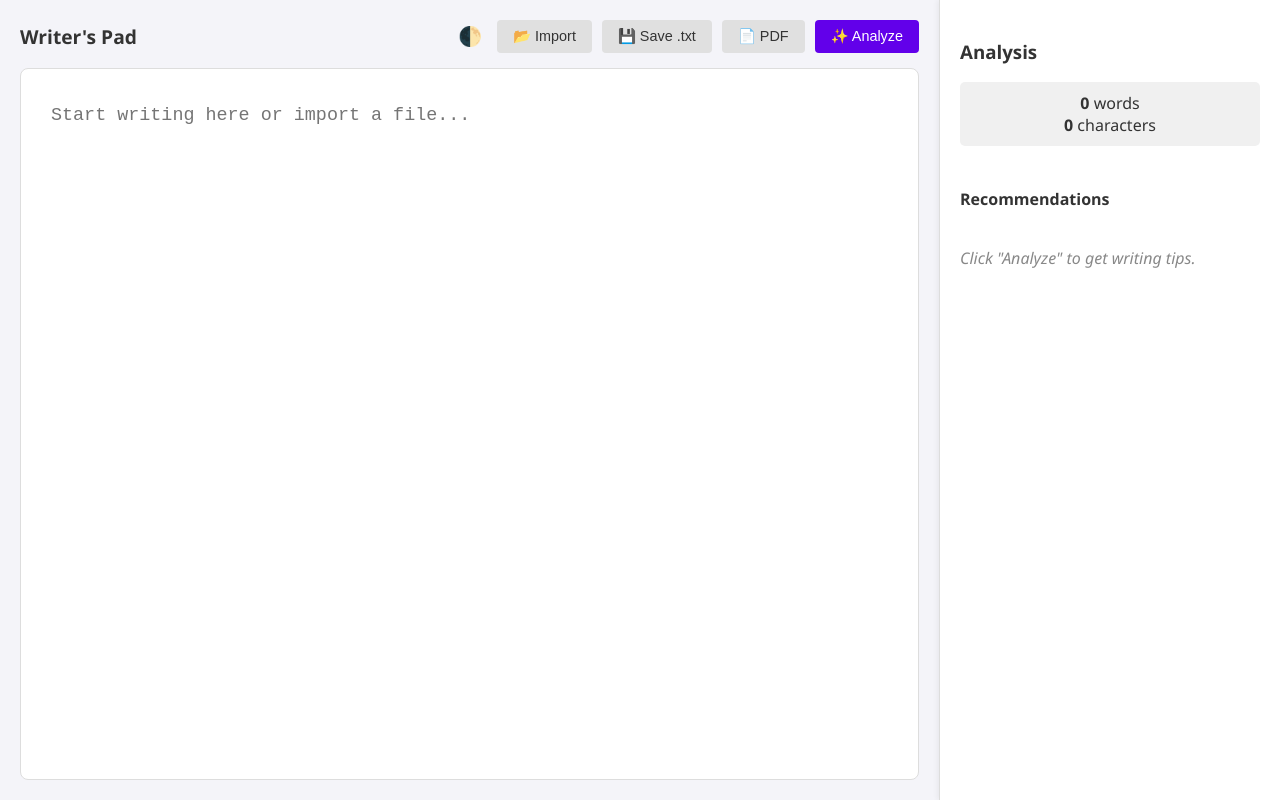
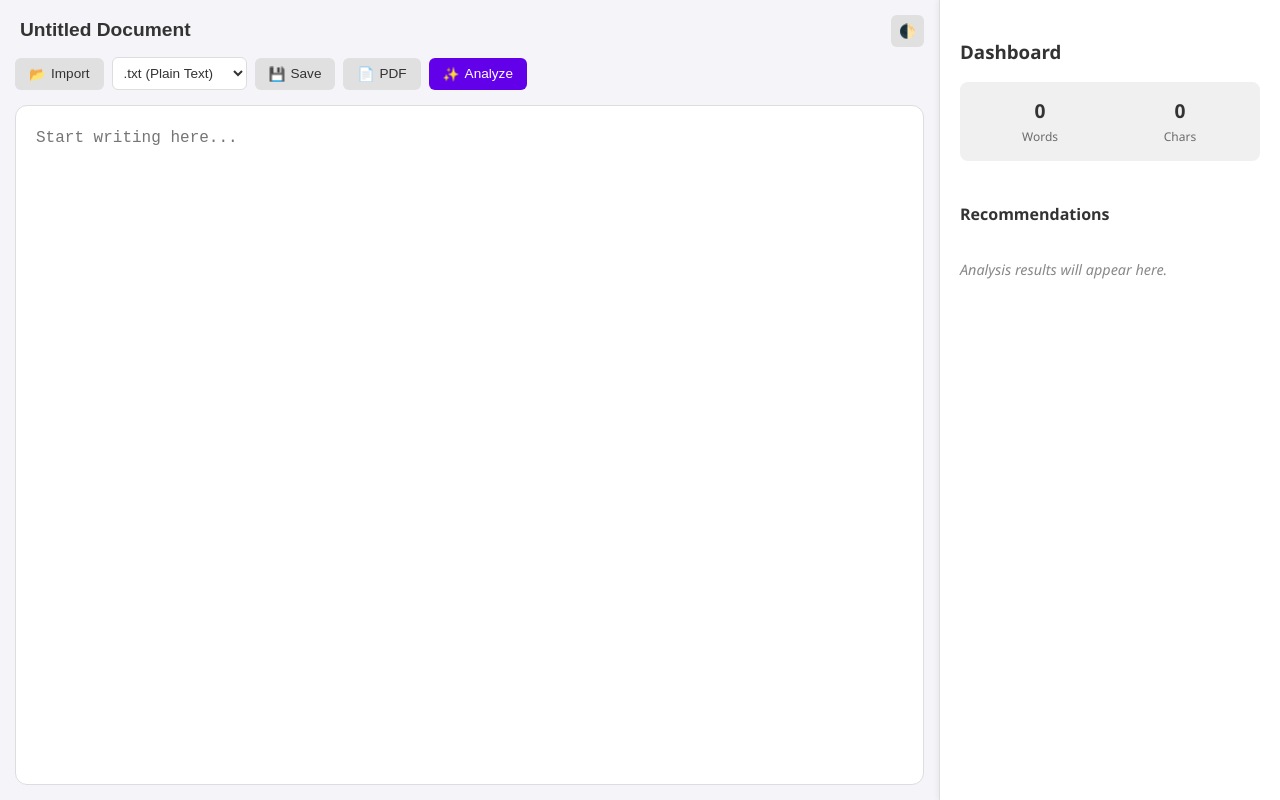
Before and after one commit to suncen07/suncen07.github.io, a plain HTML site: page app/writing-tool.html in a window 1280 px wide. Drawn offline with Linux system fonts and the light colour scheme.

Commit message:
Update writing-tool.html

```diff
--- a/app/writing-tool.html
+++ b/app/writing-tool.html
@@ -6,7 +6,7 @@
     <title>Interactive Writer Pro</title>
     <style>
         :root {
-            /* Light Mode (Default) */
+            /* Light Mode */
             --bg-color: #f4f4f9;
             --sidebar-bg: #ffffff;
             --text-color: #333333;
@@ -15,9 +15,9 @@
             --editor-border: #dddddd;
             --stat-box-bg: #f0f0f0;
             --sidebar-width: 300px;
+            --header-height: 120px;
         }
 
-        /* Dark Mode Override */
         body.dark-mode {
             --bg-color: #121212;
             --sidebar-bg: #1e1e1e;
@@ -29,7 +29,7 @@
         }
 
         body {
-            font-family: 'Segoe UI', Tahoma, Geneva, Verdana, sans-serif;
+            font-family: 'Segoe UI', system-ui, -apple-system, sans-serif;
             margin: 0;
             padding: 0;
             background-color: var(--bg-color);
@@ -40,13 +40,19 @@
             transition: background-color 0.3s, color 0.3s;
         }
 
-        /* Layout */
+        /* Layout Architecture */
+        .app-container {
+            display: flex;
+            width: 100%;
+            height: 100%;
+        }
+
         .main-content {
             flex: 1;
             display: flex;
             flex-direction: column;
-            padding: 20px;
-            max-width: calc(100% - var(--sidebar-width));
+            padding: 15px;
+            min-width: 0; /* Prevent flex blowout */
         }
 
         .sidebar {
@@ -58,256 +64,365 @@
             display: flex;
             flex-direction: column;
             box-shadow: -2px 0 5px rgba(0,0,0,0.05);
-            transition: background-color 0.3s;
+            transition: transform 0.3s ease;
         }
 
-        /* Toolbar */
+        /* Header & Toolbar */
+        .header-section {
+            display: flex;
+            flex-direction: column;
+            gap: 10px;
+            margin-bottom: 15px;
+        }
+
+        .top-row {
+            display: flex;
+            align-items: center;
+            gap: 10px;
+            flex-wrap: wrap;
+        }
+
+        #filenameInput {
+            background: transparent;
+            border: none;
+            border-bottom: 2px solid transparent;
+            color: var(--text-color);
+            font-size: 1.2rem;
+            font-weight: bold;
+            padding: 2px 5px;
+            width: 200px;
+            transition: border-bottom 0.2s;
+        }
+
+        #filenameInput:focus {
+            outline: none;
+            border-bottom: 2px solid var(--accent-color);
+        }
+
         .toolbar {
-            margin-bottom: 15px;
             display: flex;
-            gap: 10px;
+            gap: 8px;
+            flex-wrap: wrap;
             align-items: center;
         }
 
-        h1 { margin: 0; font-size: 1.2rem; margin-right: auto; }
-
+        /* Form Controls */
         button {
-            padding: 8px 16px;
+            padding: 8px 14px;
             background-color: var(--accent-color);
             color: white;
             border: none;
-            border-radius: 4px;
+            border-radius: 6px;
             cursor: pointer;
-            font-size: 0.9rem;
-            transition: background 0.2s, opacity 0.2s;
+            font-size: 0.85rem;
+            font-weight: 500;
+            transition: opacity 0.2s;
+            display: flex;
+            align-items: center;
+            gap: 5px;
         }
 
-        button:hover { opacity: 0.9; }
+        button:hover { opacity: 0.85; }
 
         button.secondary { background-color: #e0e0e0; color: #333; }
         body.dark-mode button.secondary { background-color: #444; color: #fff; }
 
-        button.secondary:hover { background-color: #d5d5d5; }
-        body.dark-mode button.secondary:hover { background-color: #555; }
-
-        button.icon-btn {
-            background: none;
-            font-size: 1.2rem;
-            padding: 5px;
+        select {
+            padding: 7px;
+            border-radius: 6px;
+            border: 1px solid var(--editor-border);
+            background: var(--editor-bg);
             color: var(--text-color);
+            font-size: 0.85rem;
         }
 
         /* Editor Area */
         textarea {
             flex: 1;
             width: 100%;
-            padding: 30px;
+            padding: 20px;
             border: 1px solid var(--editor-border);
-            border-radius: 8px;
+            border-radius: 12px;
             resize: none;
-            font-size: 1.15rem;
-            line-height: 1.8;
+            font-size: 1rem;
+            line-height: 1.6;
             outline: none;
             box-sizing: border-box;
             background: var(--editor-bg);
             color: var(--text-color);
-            transition: background-color 0.3s, color 0.3s;
+            transition: background-color 0.3s, color 0.3s, border-color 0.2s;
         }
 
         textarea:focus { border-color: var(--accent-color); }
 
-        /* Suggestions Area */
+        /* Sidebar Stats/Analysis */
         .stat-box {
             background: var(--stat-box-bg);
-            padding: 10px;
-            border-radius: 5px;
+            padding: 15px;
+            border-radius: 8px;
             margin-bottom: 20px;
+            display: grid;
+            grid-template-columns: 1fr 1fr;
+            gap: 10px;
             text-align: center;
         }
+
+        .stat-item span { display: block; font-size: 1.2rem; font-weight: bold; }
+        .stat-item label { font-size: 0.75rem; opacity: 0.7; }
 
         .suggestion-card {
             background: var(--editor-bg);
             border: 1px solid var(--editor-border);
             border-left: 4px solid #ff9800;
-            padding: 10px;
-            margin-bottom: 10px;
+            padding: 12px;
+            margin-bottom: 12px;
             font-size: 0.9rem;
+            border-radius: 4px;
         }
 
         .suggestion-card.good { border-left-color: #4caf50; }
         .suggestion-card.bad { border-left-color: #f44336; }
 
+        /* Mobile Adjustments */
+        @media (max-width: 768px) {
+            body { flex-direction: column; overflow-y: auto; }
+            .app-container { flex-direction: column; }
+            .sidebar {
+                width: 100%;
+                border-left: none;
+                border-top: 1px solid var(--editor-border);
+                height: auto;
+                box-shadow: none;
+            }
+            .main-content { height: 80vh; flex: none; }
+            #filenameInput { width: 150px; }
+            .toolbar button span { display: none; } /* Icons only on very small screens if needed */
+        }
+
         #fileInput { display: none; }
 
-        /* HIDDEN PRINT DIV */
+        /* Print/PDF Export */
         #print-area {
             display: none;
             white-space: pre-wrap;
             font-family: 'Georgia', serif;
             font-size: 12pt;
-            line-height: 2;
+            line-height: 1.8;
             color: #000;
             padding: 40px;
         }
 
-        /* PRINT STYLES (PDF EXPORT) */
         @media print {
-            body { background: white; color: black; display: block; height: auto; overflow: visible; }
-            .sidebar, .toolbar, textarea { display: none !important; }
+            .app-container, .sidebar, .toolbar, .header-section, textarea { display: none !important; }
             #print-area { display: block !important; }
-            .main-content { max-width: 100%; padding: 0; }
         }
     </style>
 </head>
 <body>
 
+    <div class="app-container">
         <div class="main-content">
-        <div class="toolbar">
-            <h1>Writer's Pad</h1>
-            <button class="icon-btn" onclick="toggleTheme()" title="Toggle Dark Mode">🌓</button>
-            <input type="file" id="fileInput" accept=".txt,.md">
-
-            <button class="secondary" onclick="document.getElementById('fileInput').click()">📂 Import</button>
-            <button class="secondary" onclick="downloadFile()">💾 Save .txt</button>
-            <button class="secondary" onclick="exportPDF()">📄 PDF</button>
-
-            <button onclick="analyzeText()">✨ Analyze</button>
+            <div class="header-section">
+                <div class="top-row">
+                    <input type="text" id="filenameInput" value="Untitled Document" title="Click to rename">
+                    <button class="secondary" onclick="toggleTheme()" style="padding: 8px; margin-left: auto;">🌓</button>
                 </div>
 
-        <textarea id="editor" placeholder="Start writing here or import a file..."></textarea>
+                <div class="toolbar">
+                    <input type="file" id="fileInput" accept=".txt,.md">
+                    <button class="secondary" onclick="document.getElementById('fileInput').click()">📂 <span>Import</span></button>
+
+                    <select id="exportFormat">
+                        <option value="txt">.txt (Plain Text)</option>
+                        <option value="md">.md (Markdown)</option>
+                    </select>
+
+                    <button class="secondary" onclick="downloadFile()">💾 <span>Save</span></button>
+                    <button class="secondary" onclick="exportPDF()">📄 <span>PDF</span></button>
+                    <button onclick="analyzeText()">✨ <span>Analyze</span></button>
+                </div>
+            </div>
+
+            <textarea id="editor" placeholder="Start writing here..."></textarea>
             <div id="print-area"></div>
         </div>
 
         <div class="sidebar">
-        <h3>Analysis</h3>
+            <h3>Dashboard</h3>
             <div class="stat-box">
-            <strong id="wordCount">0</strong> words<br>
-            <strong id="charCount">0</strong> characters
+                <div class="stat-item">
+                    <span id="wordCount">0</span>
+                    <label>Words</label>
+                </div>
+                <div class="stat-item">
+                    <span id="charCount">0</span>
+                    <label>Chars</label>
+                </div>
             </div>
 
             <h4>Recommendations</h4>
             <div id="recommendations">
-            <p style="color: #888; font-style: italic;">Click "Analyze" to get writing tips.</p>
+                <p style="color: #888; font-style: italic; font-size: 0.9rem;">Analysis results will appear here.</p>
+            </div>
         </div>
     </div>
 
     <script>
         const editor = document.getElementById('editor');
         const fileInput = document.getElementById('fileInput');
+        const filenameInput = document.getElementById('filenameInput');
         const recBox = document.getElementById('recommendations');
         const wordCountDisplay = document.getElementById('wordCount');
         const charCountDisplay = document.getElementById('charCount');
         const printArea = document.getElementById('print-area');
+        const exportFormat = document.getElementById('exportFormat');
 
-        // 1. LIVE STATS
+        // --- 1. LOCAL STORAGE PERSISTENCE ---
+        function loadSavedData() {
+            const savedText = localStorage.getItem('writer_pad_text');
+            const savedName = localStorage.getItem('writer_pad_name');
+            const savedTheme = localStorage.getItem('writer_pad_theme');
+
+            if (savedText !== null) editor.value = savedText;
+            if (savedName !== null) filenameInput.value = savedName;
+            if (savedTheme === 'dark') document.body.classList.add('dark-mode');
+
+            updateStats();
+        }
+
+        function saveData() {
+            localStorage.setItem('writer_pad_text', editor.value);
+            localStorage.setItem('writer_pad_name', filenameInput.value);
+        }
+
         editor.addEventListener('input', () => {
+            saveData();
+            updateStats();
+        });
+
+        filenameInput.addEventListener('input', saveData);
+
+        // --- 2. LIVE STATS ---
+        function updateStats() {
             const text = editor.value;
             charCountDisplay.textContent = text.length;
             wordCountDisplay.textContent = text.trim() === '' ? 0 : text.trim().split(/\s+/).length;
-        });
+        }
 
-        // 2. THEME TOGGLE (Dark Mode)
+        // --- 3. THEME ---
         function toggleTheme() {
             document.body.classList.toggle('dark-mode');
-            // Optional: Save preference to localStorage
             const isDark = document.body.classList.contains('dark-mode');
-            localStorage.setItem('theme', isDark ? 'dark' : 'light');
+            localStorage.setItem('writer_pad_theme', isDark ? 'dark' : 'light');
         }
 
-        // Check local storage on load
-        if (localStorage.getItem('theme') === 'dark') {
-            document.body.classList.add('dark-mode');
-        }
-
-        // 3. IMPORT
+        // --- 4. IMPORT ---
         fileInput.addEventListener('change', (e) => {
             const file = e.target.files[0];
             if (!file) return;
+
+            // Auto-update filename based on imported file
+            const nameWithoutExt = file.name.replace(/\.[^/.]+$/, "");
+            filenameInput.value = nameWithoutExt;
+
             const reader = new FileReader();
             reader.onload = (e) => {
                 editor.value = e.target.result;
-                editor.dispatchEvent(new Event('input'));
+                saveData();
+                updateStats();
             };
             reader.readAsText(file);
         });
 
-        // 4. SAVE .TXT
+        // --- 5. EXPORT/SAVE FILE ---
         function downloadFile() {
             const text = editor.value;
-            const blob = new Blob([text], { type: 'text/plain' });
+            const format = exportFormat.value;
+            const filename = (filenameInput.value || 'untitled') + '.' + format;
+
+            const mimeType = format === 'md' ? 'text/markdown' : 'text/plain';
+            const blob = new Blob([text], { type: mimeType });
+
             const anchor = document.createElement('a');
-            anchor.download = 'my-writing.txt';
+            anchor.download = filename;
             anchor.href = window.URL.createObjectURL(blob);
             anchor.click();
+            window.URL.revokeObjectURL(anchor.href);
         }
 
-        // 5. EXPORT PDF
+        // --- 6. EXPORT PDF ---
         function exportPDF() {
             const text = editor.value;
-            if(!text.trim()) { alert("Write something first!"); return; }
-
-            // Copy text to the hidden print div
+            if(!text.trim()) {
+                showSimpleMessage("Nothing to export!");
+                return;
+            }
             printArea.textContent = text;
-
-            // Trigger browser print dialog
             window.print();
         }
 
-        // 6. ANALYSIS LOGIC
+        function showSimpleMessage(msg) {
+            const div = document.createElement('div');
+            div.style = "position:fixed; top:20px; left:50%; transform:translateX(-50%); background:#333; color:white; padding:10px 20px; border-radius:20px; z-index:1000;";
+            div.textContent = msg;
+            document.body.appendChild(div);
+            setTimeout(() => div.remove(), 2000);
+        }
+
+        // --- 7. ANALYSIS ---
         function analyzeText() {
             const text = editor.value;
             recBox.innerHTML = '';
 
             if (!text.trim()) {
-                recBox.innerHTML = '<p>Please write something first!</p>';
+                recBox.innerHTML = '<p>Write some text to analyze.</p>';
                 return;
             }
 
             let suggestions = [];
 
-            // A. Weak Words
-            const weakWords = ['very', 'really', 'literally', 'basically', 'actually', 'stuff', 'things', 'just'];
+            // Adverbs check
+            const adverbs = (text.match(/\b\w+ly\b/gi) || []).length;
+            if (adverbs > 5) {
+                suggestions.push({
+                    type: 'bad',
+                    msg: `Found <b>${adverbs}</b> adverbs. Consider stronger verbs instead.`
+                });
+            }
+
+            // Passive voice hint (simple check)
+            const passiveIndicators = /\b(am|is|are|was|were|be|been|being)\b\s+\w+ed\b/gi;
+            const passiveCount = (text.match(passiveIndicators) || []).length;
+            if (passiveCount > 0) {
+                suggestions.push({
+                    type: 'bad',
+                    msg: `Possible passive voice detected <b>${passiveCount}</b> times. Try active voice.`
+                });
+            }
+
+            // Wordiness
+            const weakWords = ['very', 'really', 'literally', 'basically', 'just', 'somewhat'];
             let foundWeak = [];
             weakWords.forEach(word => {
-                const regex = new RegExp(`\\b${word}\\b`, 'gi');
-                if (regex.test(text)) foundWeak.push(word);
+                if (new RegExp(`\\b${word}\\b`, 'gi').test(text)) foundWeak.push(word);
             });
-
             if (foundWeak.length > 0) {
                 suggestions.push({
                     type: 'bad',
-                    msg: `Avoid weak words: <b>${[...new Set(foundWeak)].join(', ')}</b>.`
+                    msg: `Remove filler words: <b>${[...new Set(foundWeak)].join(', ')}</b>.`
                 });
             }
 
-            // B. Sentence Length
-            const sentences = text.match(/[^\.!\?]+[\.!\?]+/g) || [];
-            let longSentences = sentences.filter(s => s.split(' ').length > 25).length;
-
-            if (longSentences > 0) {
-                suggestions.push({
-                    type: 'bad',
-                    msg: `<b>${longSentences}</b> sentences are very long (25+ words).`
-                });
-            } else {
+            // Positive reinforcement
+            if (text.length > 500) {
                 suggestions.push({
                     type: 'good',
-                    msg: `Sentence flow is good.`
+                    msg: "Great stamina! You've written a substantial amount."
                 });
             }
 
-            // C. Adverbs
-            const adverbs = (text.match(/\b\w+ly\b/gi) || []).length;
-            if (adverbs > 3) {
-                suggestions.push({
-                    type: 'bad',
-                    msg: `High usage of adverbs (<b>${adverbs}</b> found). Use stronger verbs.`
-                });
-            }
-
-            // D. Render
             if (suggestions.length === 0) {
-                recBox.innerHTML = '<div class="suggestion-card good">Clean writing! No issues found.</div>';
+                recBox.innerHTML = '<div class="suggestion-card good">Looks solid! Keep going.</div>';
             } else {
                 suggestions.forEach(s => {
                     const div = document.createElement('div');
@@ -317,6 +432,9 @@
                 });
             }
         }
+
+        // Initialize
+        window.onload = loadSavedData;
     </script>
 </body>
 </html>
```
Lines whose indentation alone changed are shown as unchanged.
